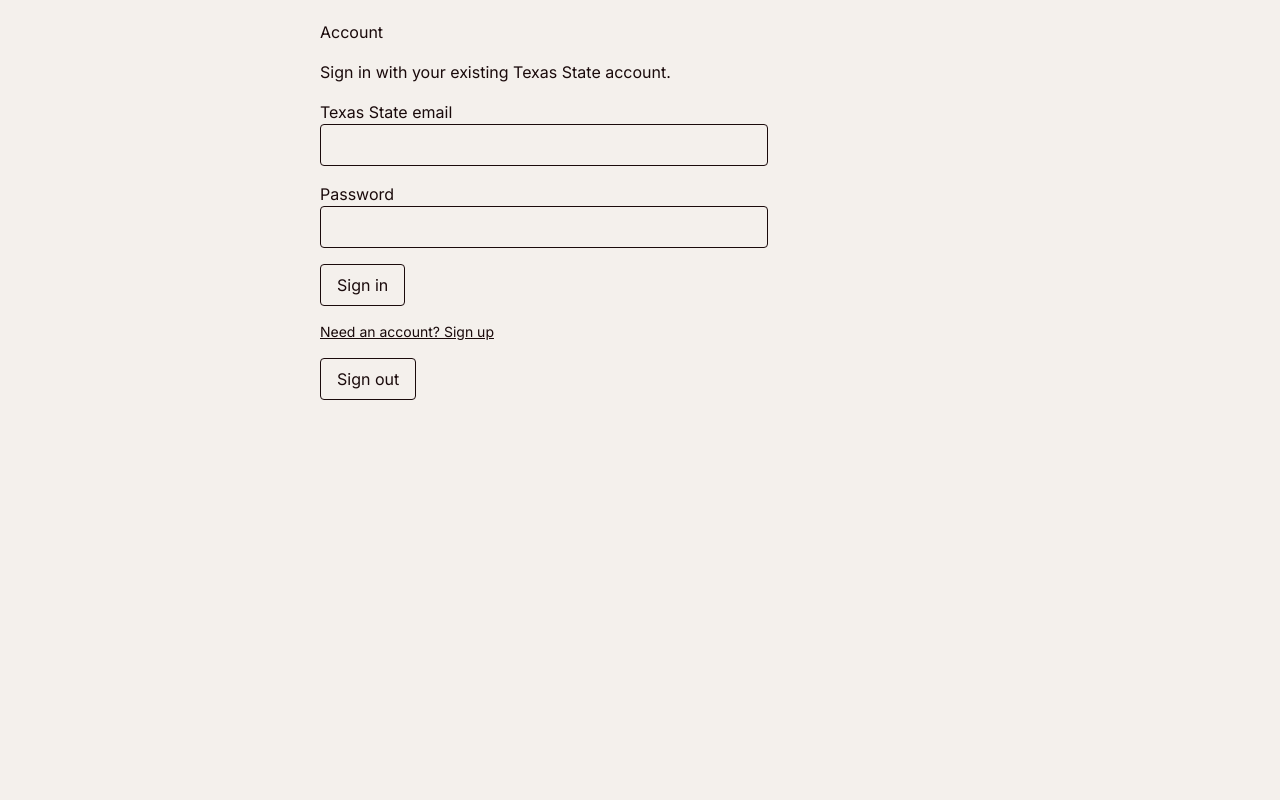
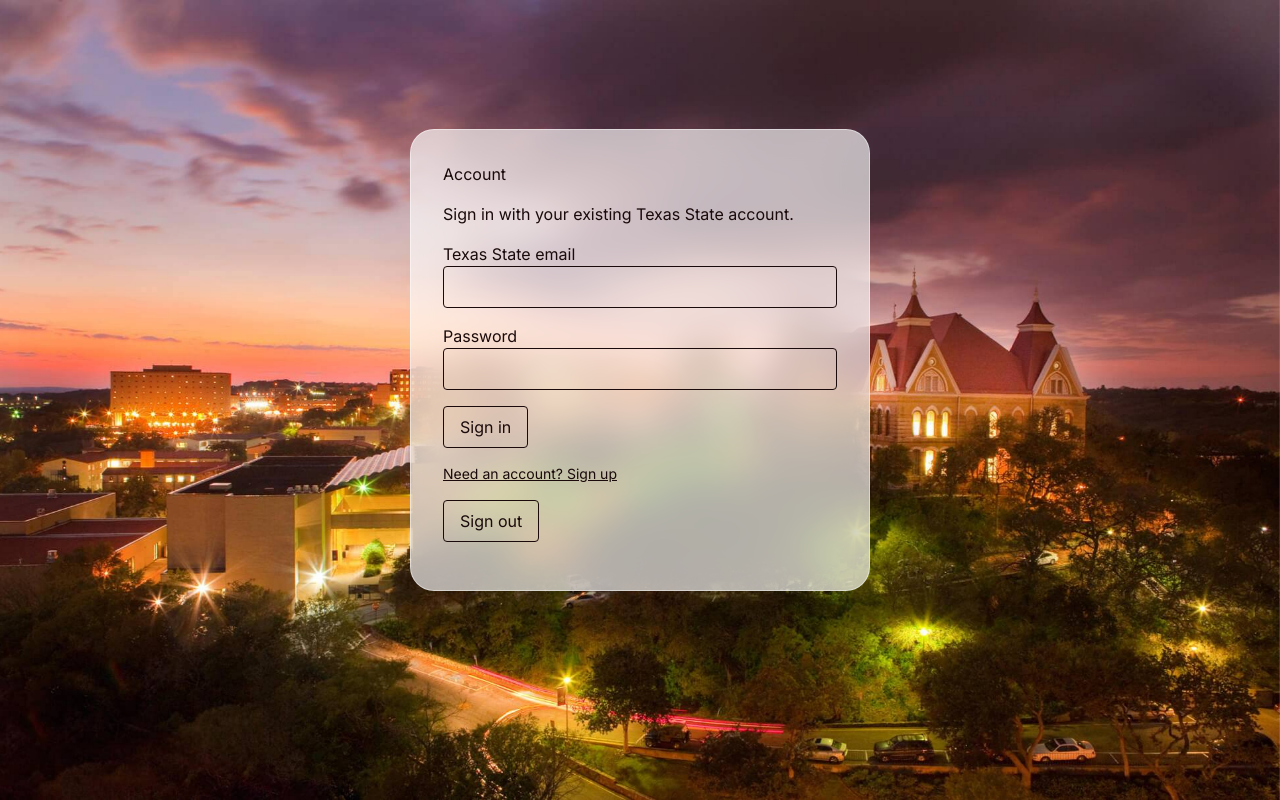
Before and after one commit to PythonSun22/txst-social, a Next.js app in the folder frontend/: page /login in a window 1280 px wide. Built offline with nearby package versions, Linux system fonts and the light colour scheme; no server answers.

Commit message:
Login Page Background Photo

```diff
--- /dev/null
+++ b/frontend/src/app/login/login.module.css
@@ -0,0 +1,25 @@
+.background {
+  position: fixed;
+  inset: 0;
+  z-index: 0;
+  pointer-events: none;
+  background: url("/images/old-main-sunset.jpg") center / cover no-repeat;
+}
+
+.loginPage {
+  position: relative;
+  z-index: 1;
+  min-height: 85svh;
+  display: grid;
+  place-items: center;
+}
+
+.card {
+  width: 100%;
+  max-width: 460px;
+  padding: 2rem;
+  border: 1px solid rgb(255 255 255 / 45%);
+  border-radius: 24px;
+  background: rgb(255 255 255 / 65%);
+  backdrop-filter: blur(18px);
+}
--- a/frontend/src/app/login/page.tsx
+++ b/frontend/src/app/login/page.tsx
@@ -1,5 +1,17 @@
 import AuthForm from "@/components/auth/AuthForm";
+import styles from "./login.module.css";
 
 export default function LoginPage() {
-  return <section><h1>Account</h1><AuthForm /></section>;
+  return (
+    <>
+      <div className={styles.background} aria-hidden="true" />
+
+      <section className={styles.loginPage}>
+        <div className={styles.card}>
+          <h1>Account</h1>
+          <AuthForm />
+        </div>
+      </section>
+    </>
+  );
 }
```
Also changed, not shown: frontend/public/images/old-main-sunset.jpg (added).
